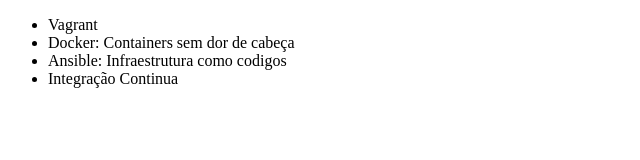
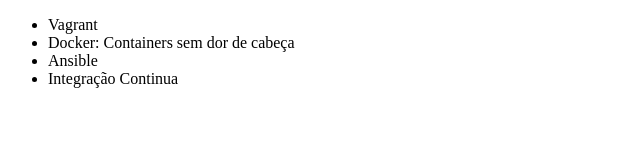
Before and after one commit to datLukz/alura-git, a plain HTML site: page index.html in a window 1280 px wide. Shown: the whole page, without its empty margins (0-640 px from the left). Drawn offline with Linux system fonts and the light colour scheme.

Commit message:
Revert "Mudando nome do curso de ansible"
This reverts commit 1e131ff17f7586a62a9c5c214f5a9163ce42d873.

```diff
--- a/index.html
+++ b/index.html
@@ -9,7 +9,7 @@
     <ul>
         <li>Vagrant</li>
         <li>Docker: Containers sem dor de cabeça</li>
-        <li>Ansible: Infraestrutura como codigos</li>
+        <li>Ansible</li>
         <li>Integração Continua</li>
     </ul>
 </body>
```
